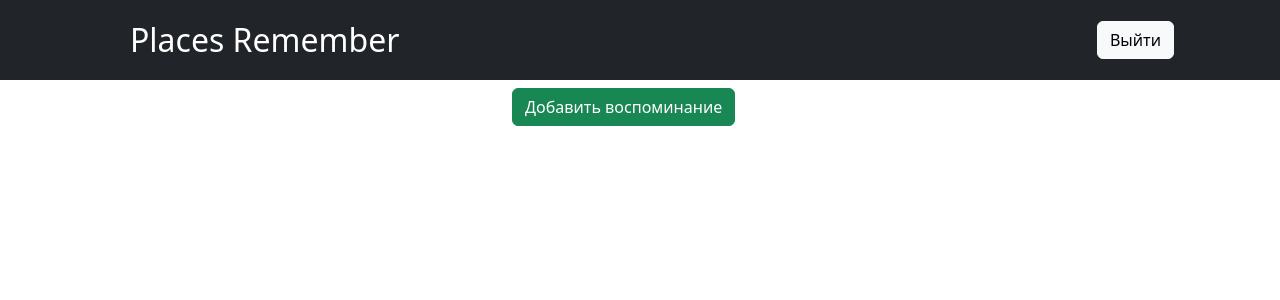
After one commit to StudentA128/Places_Remember_Project, a Django app: page /home in a window 1280 px wide. The commit adds this page. Shown: the top 300 px of the page. Run offline with Django 4.2, Linux system fonts and the light colour scheme.

Commit message:
Create home page

```diff
--- /dev/null
+++ b/placesproject/placesapp/templates/placesapp/home.html
@@ -0,0 +1,45 @@
+<!DOCTYPE html>
+<html lang="en">
+<head>
+    <meta charset="UTF-8">
+    <title>Home page</title>
+    <!--Add Bootstrap-->
+    <link rel="stylesheet" href="https://cdn.jsdelivr.net/npm/bootstrap@5.2.3/dist/css/bootstrap.min.css">
+</head>
+<body>
+
+<!--Home page header-->
+<header class="p-3 text-bg-dark">
+  <div class="container">
+    <div class="d-flex flex-wrap align-items-center justify-content-center justify-content-lg-start">
+      <a href="/"
+         class="d-flex align-items-center mb-2 mb-lg-0 text-white text-decoration-none keychainify-checked">
+        <svg class="bi me-2" width="40" height="32" role="img" aria-label="Bootstrap">
+          <use xlink:href="#bootstrap"></use>
+        </svg>
+      </a>
+      <ul class="nav col-12 col-lg-auto me-lg-auto mb-2 justify-content-center mb-md-0">
+        <li style="font-size: 200%">Places Remember</li>
+      </ul>
+      <!--Button for user logout-->
+      <div class="text-end">
+        <button type="button" class="btn btn-light me-4">
+          <a>Выйти</a>
+        </button>
+      </div>
+      <!--/Button for user logout-->
+    </div>
+  </div>
+</header>
+<!--/Home page header-->
+
+<!--Button to add memories of a place-->
+<div class="mx-auto" style="width: 20%">
+  <button type="button" class="btn btn-success mt-2" data-bs-toggle="modal" data-bs-target="#dataForm">
+    Добавить воспоминание
+  </button>
+</div>
+<!--/Button to add memories of a place-->
+
+</body>
+</html>
--- a/placesproject/placesapp/urls.py
+++ b/placesproject/placesapp/urls.py
@@ -4,4 +4,5 @@ from . import views
 
 urlpatterns = [
     path("", views.index, name="welcome_page"),
+    path("home", views.home, name="home_page"),
 ]
--- a/placesproject/placesapp/views.py
+++ b/placesproject/placesapp/views.py
@@ -3,3 +3,7 @@ from django.shortcuts import render
 
 def index(request):
     return render(request, "placesapp/welcome.html")
+
+
+def home(request):
+    return render(request, "placesapp/home.html")
```
Also changed, not shown: placesproject/placesapp/templates/placesapp/welcome.html (+6 -2 lines).
